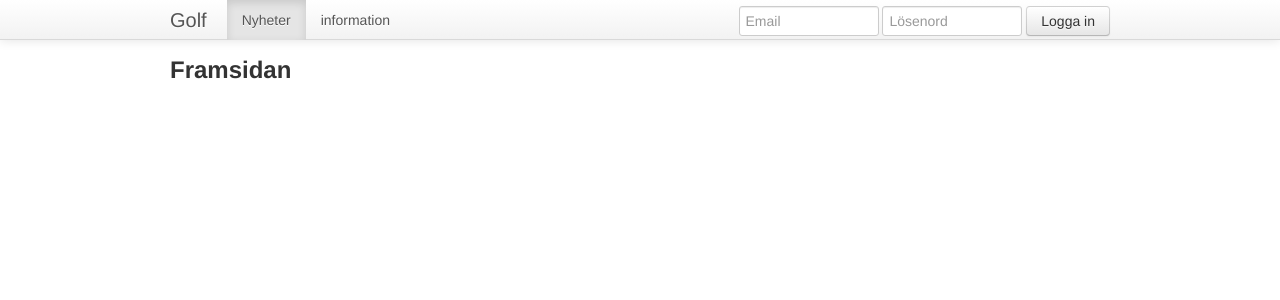
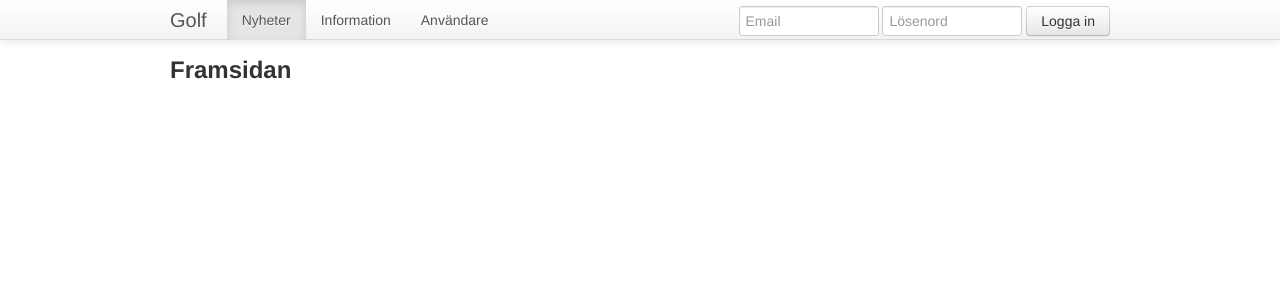
Before and after one commit to jsvensson/ci-golf, a CodeIgniter app: page /golf/ in a window 1280 px wide. Shown: the top 300 px of the page. Run offline with CodeIgniter, Linux system fonts and the light colour scheme.

Commit message:
User language

```diff
--- a/application/language/swedish/menu_lang.php
+++ b/application/language/swedish/menu_lang.php
@@ -8,7 +8,8 @@ $lang['doctype_lang'] = 'sv';
 
 $lang['menu_item_brand']       = 'Golf';
 $lang['menu_item_news']        = 'Nyheter';
-$lang['menu_item_information'] = 'information';
+$lang['menu_item_information'] = 'Information';
+$lang['menu_item_users']       = 'Användare';
 
 // Login box
 
--- a/application/views/templates/header.php
+++ b/application/views/templates/header.php
@@ -24,6 +24,7 @@ $this->lang->load('menu')
 				<ul class="nav">
 					<li class="active"><?= anchor('news', $this->lang->line('menu_item_news')) ?></li>
 					<li><?= anchor('about', $this->lang->line('menu_item_information')) ?></li>
+					<li><?= anchor('user', $this->lang->line('menu_item_users')) ?></li>
 				</ul>
 
 				<form class="navbar-form pull-right">
```
